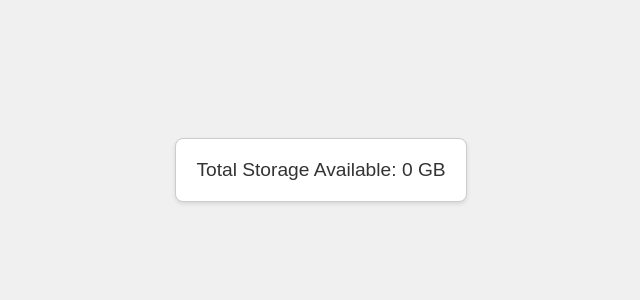
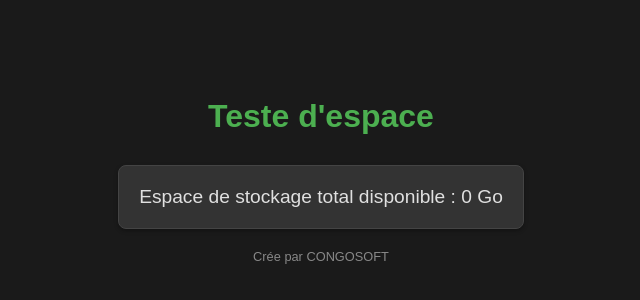
Before and after one commit to camillothewebdev/indexeddb, a plain HTML site: page index.html in a window 1280 px wide. Shown: the part 230-530 px from the top of the page, without its empty margins (319-959 px from the left). Drawn offline with Linux system fonts and the light colour scheme.

Commit message:
Update index.html

```diff
--- a/index.html
+++ b/index.html
@@ -1,34 +1,50 @@
 <!DOCTYPE html>
-<html lang="en">
+<html lang="fr">
 <head>
     <meta charset="UTF-8">
     <meta name="viewport" content="width=device-width, initial-scale=1.0">
-    <title>Storage Estimate</title>
+    <title>Teste d'espace</title>
     <style>
         body {
             font-family: Arial, sans-serif;
             display: flex;
+            flex-direction: column; /* Changed to column to stack elements */
             justify-content: center;
             align-items: center;
             min-height: 100vh;
             margin: 0;
-            background-color: #f0f0f0;
-            color: #333;
+            background-color: #1a1a1a; /* Dark background */
+            color: #e0e0e0; /* Light text color */
+        }
+        h1 {
+            color: #4CAF50; /* Green heading for contrast */
+            margin-bottom: 30px;
         }
         #storageInfo {
             padding: 20px;
-            border: 1px solid #ccc;
+            border: 1px solid #444; /* Darker border */
             border-radius: 8px;
-            background-color: #fff;
-            box-shadow: 0 2px 4px rgba(0,0,0,0.1);
+            background-color: #333; /* Darker background for the box */
+            box-shadow: 0 2px 4px rgba(0,0,0,0.3);
             font-size: 1.2em;
             text-align: center;
+            margin-bottom: 20px; /* Space between info box and footer */
+        }
+        .footer {
+            font-size: 0.8em;
+            color: #888;
         }
     </style>
 </head>
 <body>
+    <h1>Teste d'espace</h1>
+
     <div id="storageInfo">
-        Loading storage information...
+        Chargement des informations de stockage...
+    </div>
+
+    <div class="footer">
+        Crée par CONGOSOFT
     </div>
 
     <script>
@@ -37,13 +53,13 @@
                 if ('storage' in navigator && 'estimate' in navigator.storage) {
                     const quota = await navigator.storage.estimate();
                     const totalGB = (quota.quota / (1024 * 1024 * 1024)).toFixed(0);
-                    document.getElementById('storageInfo').textContent = `Total Storage Available: ${totalGB} GB`;
+                    document.getElementById('storageInfo').textContent = `Espace de stockage total disponible : ${totalGB} Go`;
                 } else {
-                    document.getElementById('storageInfo').textContent = "Storage estimation not supported in this browser.";
+                    document.getElementById('storageInfo').textContent = "L'estimation du stockage n'est pas prise en charge par ce navigateur.";
                 }
             } catch (error) {
-                document.getElementById('storageInfo').textContent = `Error getting storage info: ${error.message}`;
-                console.error("Error getting storage estimate:", error);
+                document.getElementById('storageInfo').textContent = `Erreur lors de l'obtention des informations de stockage : ${error.message}`;
+                console.error("Erreur lors de l'estimation du stockage :", error);
             }
         }
 
```
